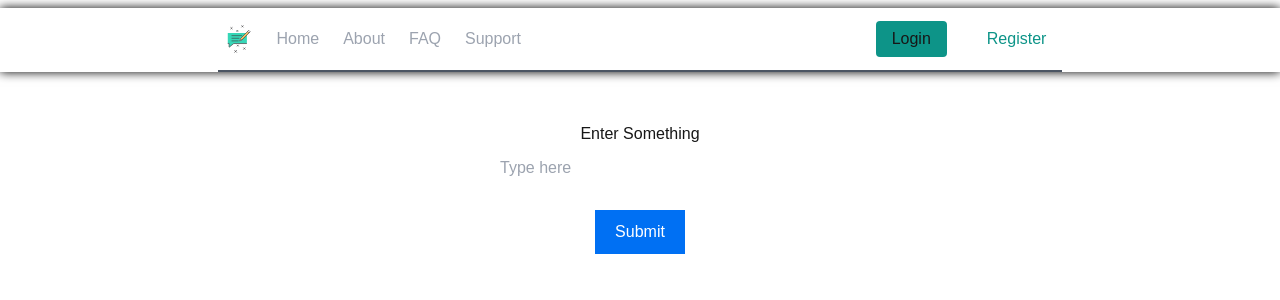
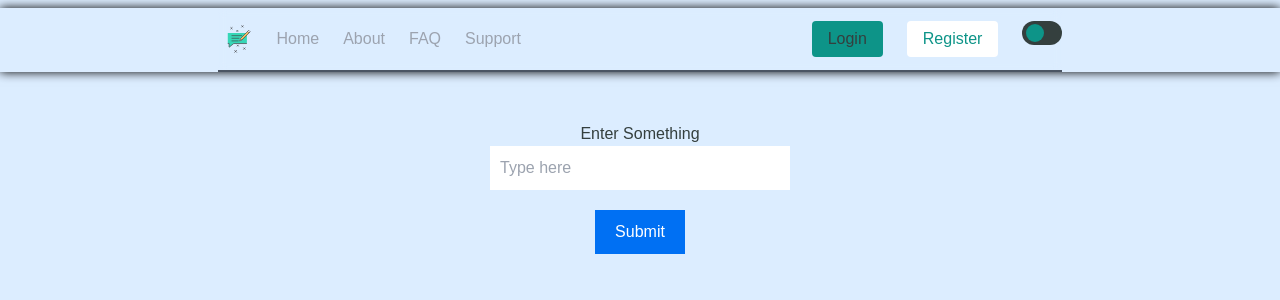
Before and after one commit to Collaborative-Open-Source-Projects/scrt-pwd-link, a Next.js app: page / in a window 1280 px wide. Shown: the top 300 px of the page. Built offline with nearby package versions, Linux system fonts and the light colour scheme.

Commit message:
added toggle-theme-switch

```diff
--- a/app/components/NavBar.jsx
+++ b/app/components/NavBar.jsx
@@ -1,4 +1,5 @@
 import Link from "next/link";
+import ToggleThemeSwitch from "./toggleSwitches/ToggleThemeSwitch.jsx";
 
 export const NavBar = () => {
   return (
@@ -40,6 +41,7 @@ export const NavBar = () => {
           <button className=" h-[36px] px-4 rounded bg-white hover:bg-white/90 text-teal-600">
             Register
           </button>
+			<ToggleThemeSwitch />
         </div>
       </nav>
     </div>
--- /dev/null
+++ b/app/components/toggleSwitches/ToggleThemeSwitch.jsx
@@ -0,0 +1,42 @@
+"use client";
+import "./toggleThemeSwitch.css";
+import {useState, useEffect} from "react";
+
+function ToggleThemeSwitch(){
+	const [isDarkMode, setIsDarkMode] = useState(false);
+
+	//set isDarkMode to true if isDarkMode is true on localStorage
+	useEffect(() => {
+		const darkModeSetting = localStorage.getItem("isDarkMode");
+
+		if(darkModeSetting === "true" || darkModeSetting === true){
+			setIsDarkMode(true);
+		}
+	}, []);
+
+	//add or remove dark-theme class to enable or disable dark-theme
+	useEffect(() => {
+		if(isDarkMode){
+			document.documentElement.classList.add("dark-theme");
+		}
+		else{
+			document.documentElement.classList.remove("dark-theme");
+		}
+	}, [isDarkMode]);
+
+	//enable or desable darkMode
+	function toggle(){
+		const newDarkmodeValue = !isDarkMode;
+
+		setIsDarkMode(newDarkmodeValue);
+		localStorage.setItem("isDarkMode", newDarkmodeValue);
+	}
+
+	return(
+		<div className={`toggle-theme-switch ${isDarkMode ? 'dark-theme' : null }`} onClick={toggle}>
+		</div>
+	);
+}
+
+
+export default ToggleThemeSwitch;
--- /dev/null
+++ b/app/components/toggleSwitches/toggleThemeSwitch.css
@@ -0,0 +1,25 @@
+.toggle-theme-switch{
+	width: 40px;
+	height: 24px;
+	position: relative;
+	border-radius: 30px;
+	background-color: var(--foreground);
+	cursor: pointer;
+}
+
+.toggle-theme-switch:before {
+	content: "";
+	width: 18px;
+	height: 18px;
+	position: absolute;
+	top: 50%;
+	left: 0;
+	border-radius: 30px;
+	background-color: var(--primary-color);
+	transform: translate(4px, -50%);
+	transition: transform 200ms;
+}
+
+.toggle-theme-switch.dark-theme:before {
+	transform: translate(18px, -50%);
+}
--- a/app/globals.css
+++ b/app/globals.css
@@ -3,15 +3,15 @@
 @tailwind utilities;
 
 :root {
-  --background: #ffffff;
-  --foreground: #171717;
+  --background: #DCEDFF;
+  --foreground: #343F3E;
+  --primary-color: #0D9488;
 }
 
-@media (prefers-color-scheme: dark) {
-  :root {
+.dark-theme {
     --background: #0a0a0a;
     --foreground: #ededed;
-  }
+  	--primary-color: #0D9488;
 }
 
 body {
```
